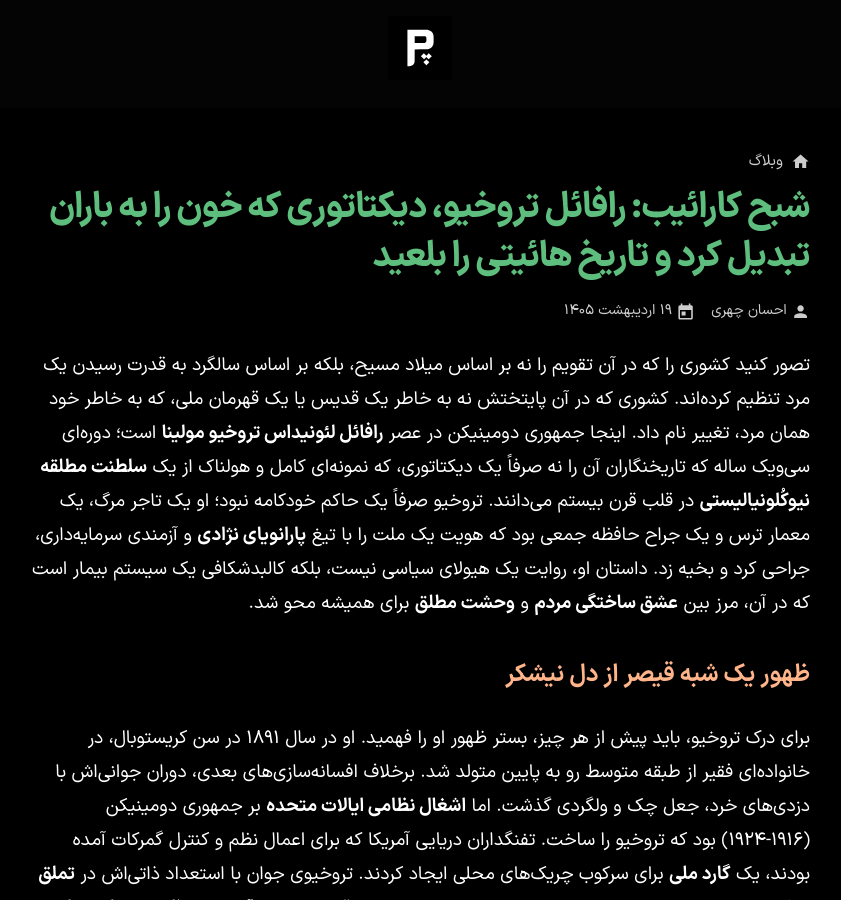
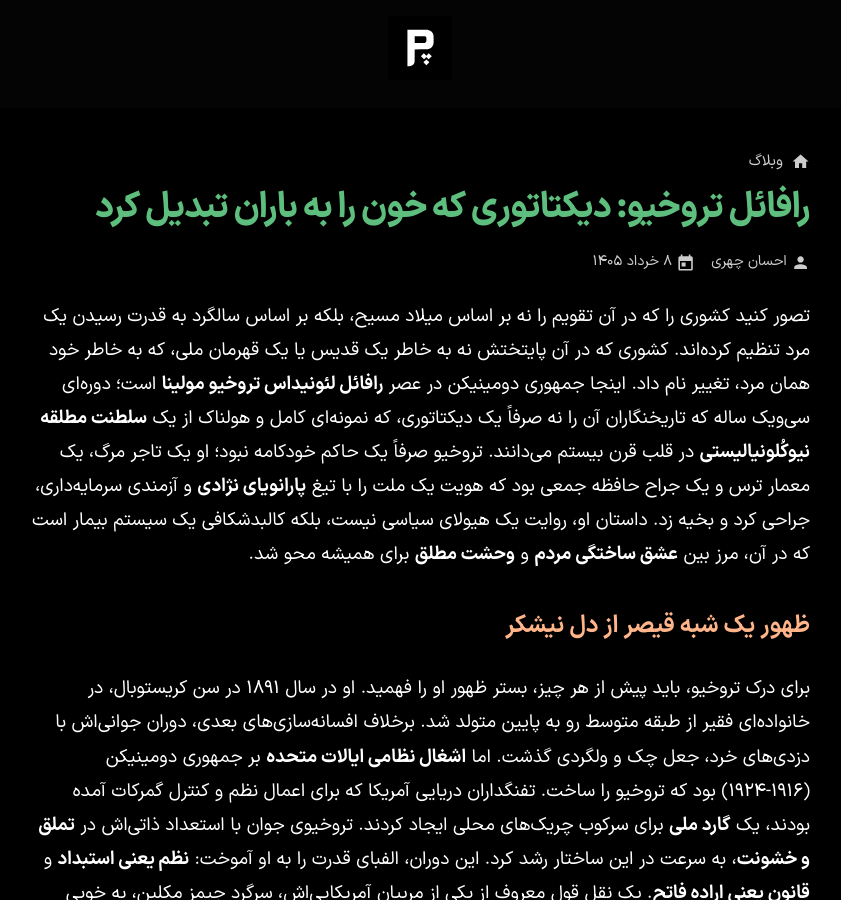
Before and after one commit to darkblog/darkblog.github.io, a Jekyll site: the page built from _posts/2026-5-29-31.md, in a window 1280 px wide and 900 px high. Shown: the whole window, without its empty margins (220-1061 px from the left). Built offline with Jekyll 4.4.1, drawn with Linux system fonts in a browser that asks for light colours.

Commit message:
Update and rename 2026-5-9-31.md to 2026-5-29-31.md

```diff
--- a/_posts/2026-5-9-31.md
+++ b/_posts/2026-5-29-31.md
@@ -1,5 +1,5 @@
 ---
-title: "شبح کارائیب: رافائل تروخیو، دیکتاتوری که خون را به باران تبدیل کرد و تاریخ هائیتی را بلعید"
+title: "رافائل تروخیو: دیکتاتوری که خون را به باران تبدیل کرد"
 ---
 
 تصور کنید کشوری را که در آن تقویم را نه بر اساس میلاد مسیح، بلکه بر اساس سالگرد به قدرت رسیدن یک مرد تنظیم کرده‌اند. کشوری که در آن پایتختش نه به خاطر یک قدیس یا یک قهرمان ملی، که به خاطر خود همان مرد، تغییر نام داد. اینجا جمهوری دومینیکن در عصر **رافائل لئونیداس تروخیو مولینا** است؛ دوره‌ای سی‌ویک ساله که تاریخنگاران آن را نه صرفاً یک دیکتاتوری، که نمونه‌ای کامل و هولناک از یک **سلطنت مطلقه نیوکُلونیالیستی** در قلب قرن بیستم می‌دانند. تروخیو صرفاً یک حاکم خودکامه نبود؛ او یک تاجر مرگ، یک معمار ترس و یک جراح حافظه جمعی بود که هویت یک ملت را با تیغ **پارانویای نژادی** و آزمندی سرمایه‌داری، جراحی کرد و بخیه زد. داستان او، روایت یک هیولای سیاسی نیست، بلکه کالبدشکافی یک سیستم بیمار است که در آن، مرز بین **عشق ساختگی مردم** و **وحشت مطلق** برای همیشه محو شد.
```
